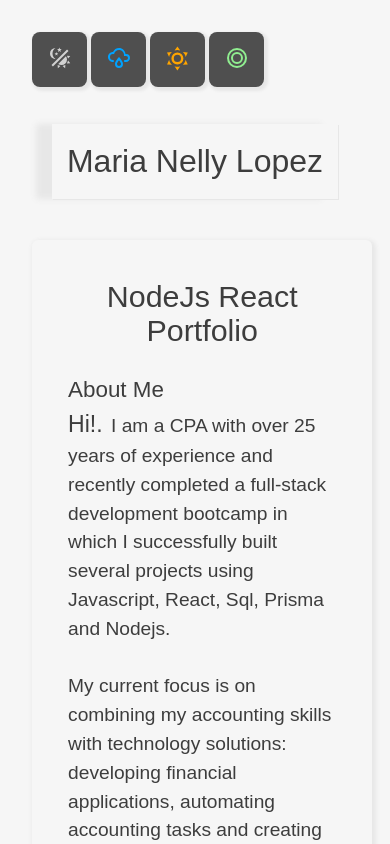
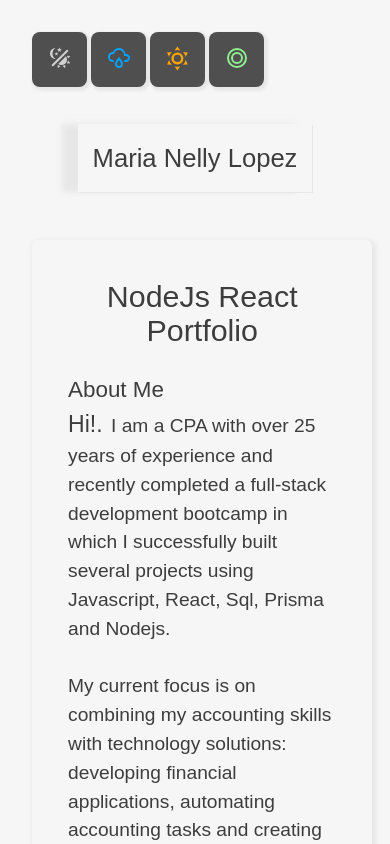
Before and after one commit to manelly67/mypersonalwebsite, a React (Vite) app: page / in a window 390 px wide. Shown: the top 844 px of the page. Built offline with nearby package versions, Linux system fonts and the light colour scheme; a web font is replaced by a local one.

Commit message:
fix issue in @media css

```diff
--- a/src/styles/App.css
+++ b/src/styles/App.css
@@ -69,7 +69,7 @@ header>div>h1 {
 
 /* main and  aside for screens*/
 
-@media screen and (max-width: 430px) {
+@media screen and (max-width: 461px) {
   main {
     display: grid;
     grid-template-rows: 100px 1fr;
@@ -104,11 +104,11 @@ header>div>h1 {
   }
 
   header>div>h1 {
-    font-size: 2em;
+    font-size: 1.6em;
   }
 }
 
-@media screen and (min-width: 431px) {
+@media screen and (min-width: 461px) {
   main {
     width: 100vw;
     height: 100%;
@@ -147,7 +147,7 @@ header>div>h1 {
 
 /* stretched for screens */
 
-@media screen and (max-width: 400px) {
+@media screen and (max-width: 401px) {
 
   .strechted {
     width: 100%;
@@ -156,7 +156,7 @@ header>div>h1 {
 
 }
 
-@media screen and (min-width:401px) and (max-width:980px) {
+@media screen and (min-width:401px) and (max-width:981px) {
 
   .strechted {
     width: 70%;
--- a/src/styles/index.css
+++ b/src/styles/index.css
@@ -123,7 +123,7 @@ body {
 
 
 h1 {
-  font-size: 3.2em;
+  font-size: 2.9em;
   line-height: 1.1;
 }
 
```
